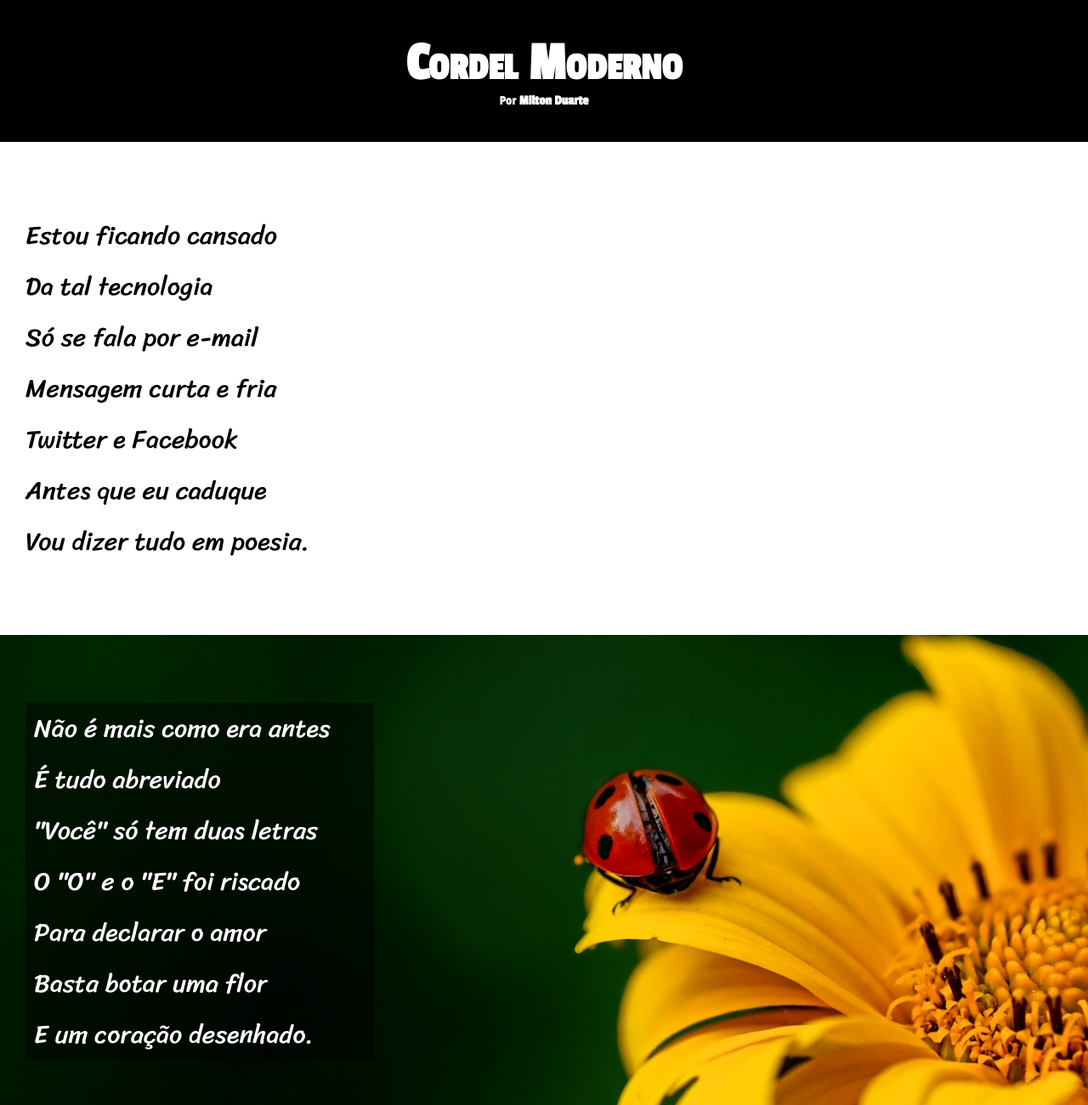
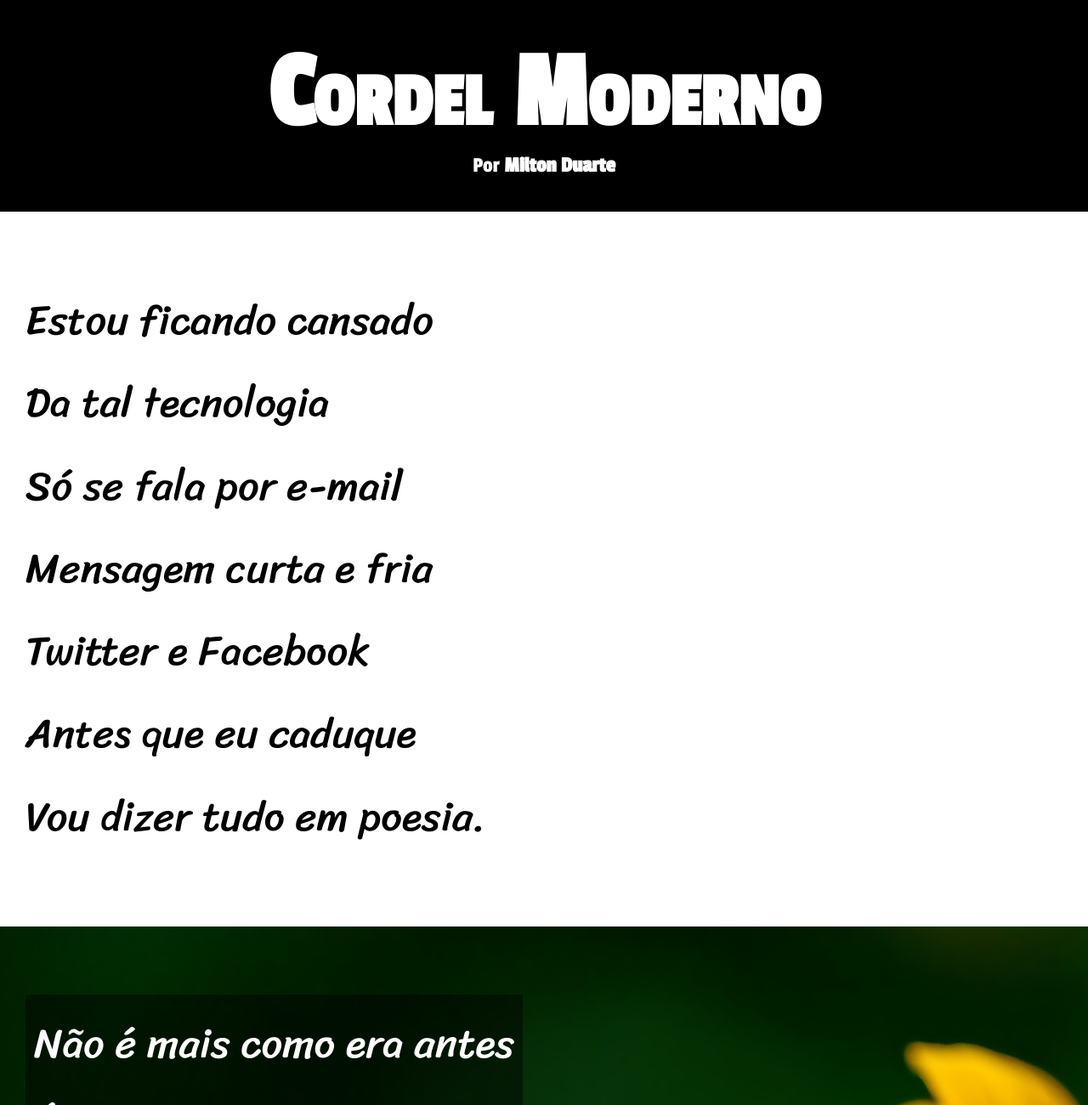
Before and after one commit to angelovaladares/html-css, a plain HTML site: page desafios/dd012/index.html in a window 1280 px wide. Shown: the top 1300 px of the page at 85% size. Drawn offline with Linux system fonts and the light colour scheme.

Commit message:
att desafio 12

```diff
--- a/desafios/dd012/style.css
+++ b/desafios/dd012/style.css
@@ -2,6 +2,12 @@
 
 @import url('https://fonts.googleapis.com/css2?family=Passion+One&display=swap');
 @import url('https://fonts.googleapis.com/css2?family=Sriracha&display=swap');
+
+:root {
+    --font01: Verdana, Geneva, Tahoma, sans-serif;
+    --font02: 'Passion One', cursive;
+    --font03: 'Sriracha', cursive;
+}
 
 * {
     margin: 0px;
@@ -19,15 +25,15 @@
 }
 
 .cabecalho-titulo {
-    font-family: 'Passion One', cursive;
+    font-family: var(--font02);
     font-variant: small-caps;
-    font-size: 8vh;
+    font-size: 10vw;
 }
 
 .cabecalho-autor {
-    font-family: 'Passion One', cursive;
+    font-family: var(--font02);
     font-weight: 200;
-    font-size: 2vh;
+    font-size: 2vw;
 }
 
 .cabecalho-link {
@@ -40,23 +46,23 @@
 }
 
 .principal {
-    font-family: 'Sriracha', cursive;
-    font-size: 30px;
+    font-family: var(--font03);
+    font-size: 3.8vw;
     line-height: 2em;
 }
 
 .segundo-verso-paragrafo {
     color: white;
     background-color: rgba(0, 0, 0, 0.438);
-    width: 400px;
-    padding-left: 10px;
+    display: inline-block;
+    padding: 10px;
 }
 
 .quarto-verso-paragrafo {
     color: white;
     background-color: rgba(0, 0, 0, 0.438);
-    width: 400px;
-    padding-left: 10px;
+    display: inline-block;
+    padding: 10px;
 }
 
 .primeiro-verso {
@@ -88,6 +94,7 @@
 }
 
 .rodape {
+    font-family: var(--font01);
     background-color: black;
     color: white;
 }
```
